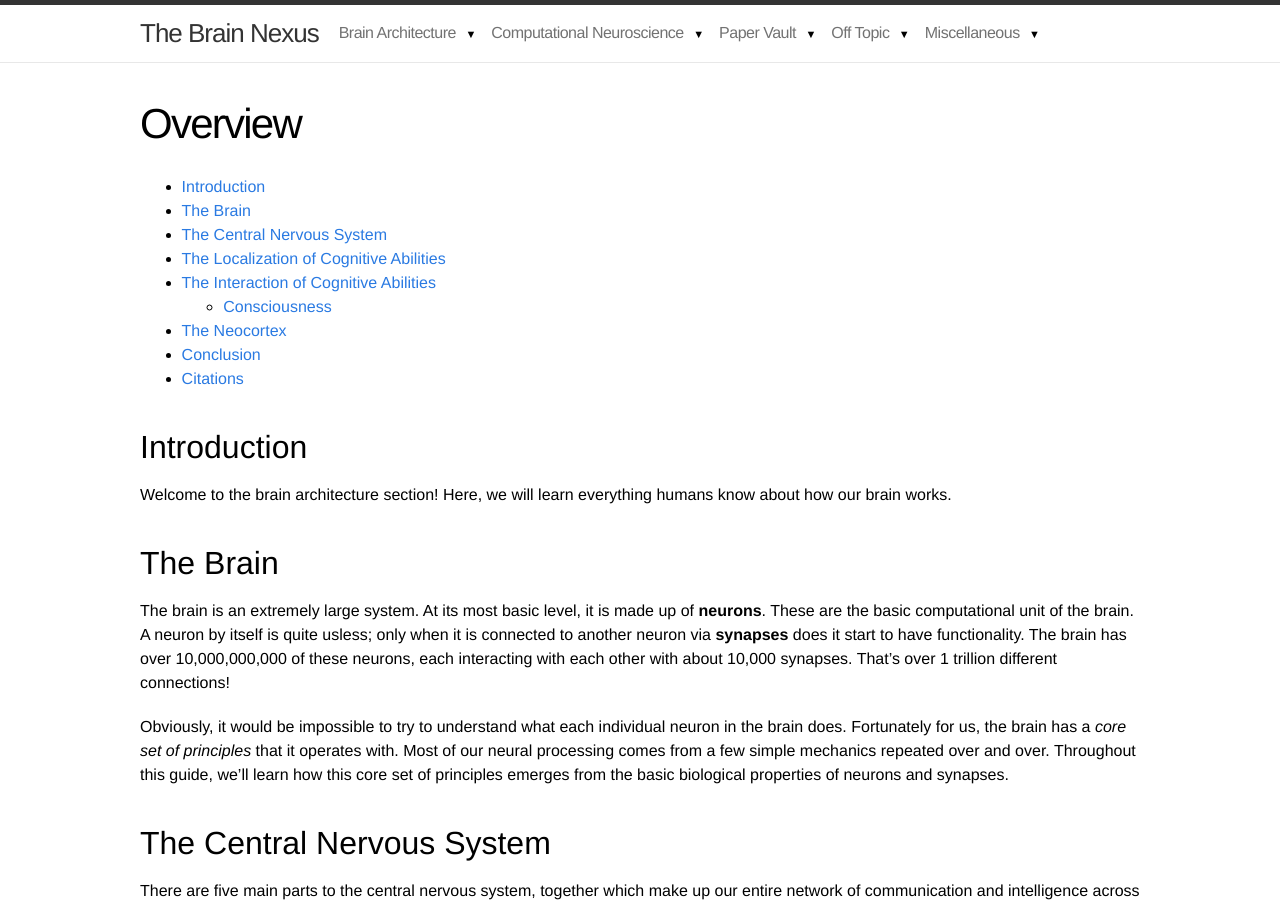
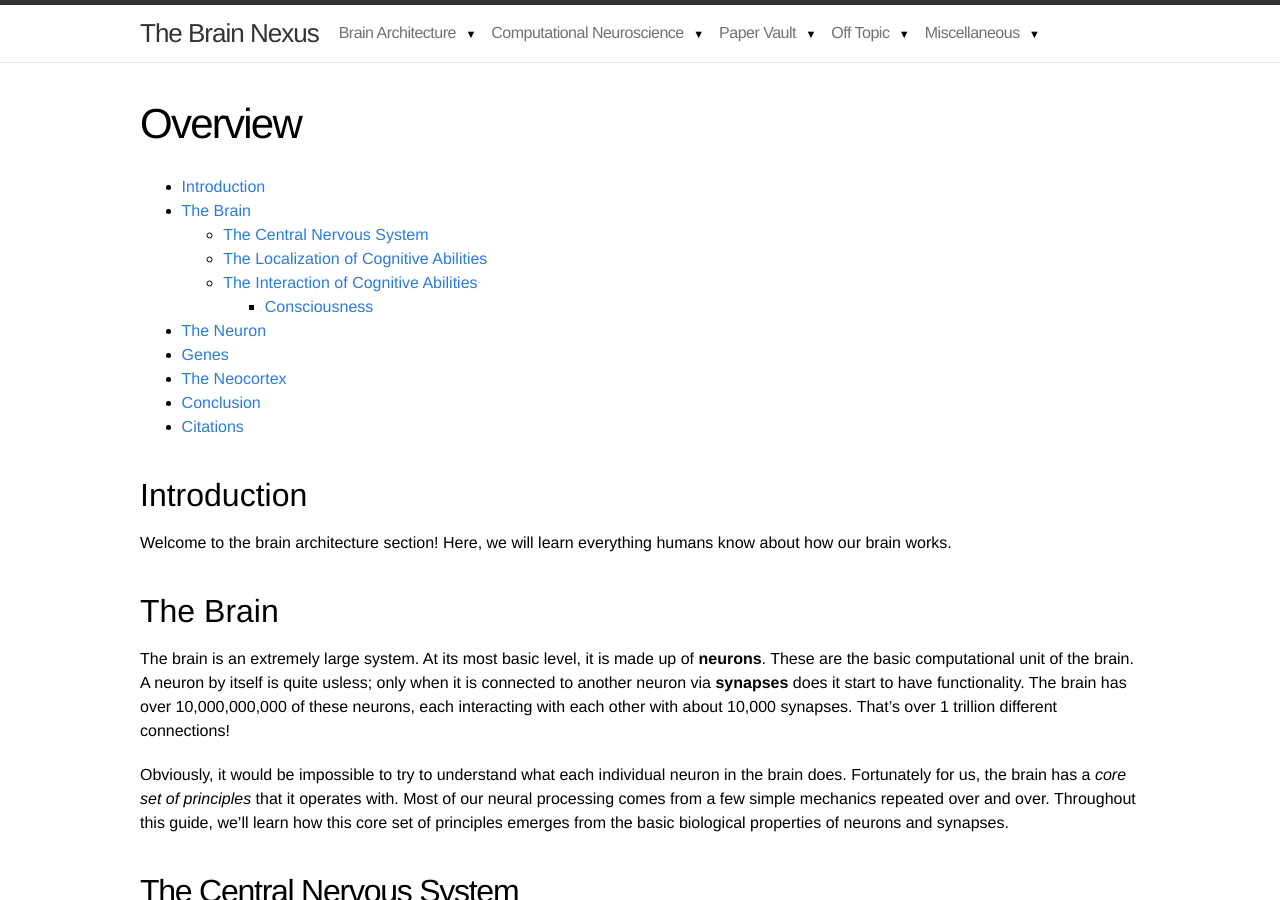
Before and after one commit to mdelsole/brain-nexus, a Jekyll site: the page built from brain-architecture/overview/index.markdown, in a window 1280 px wide and 900 px high. Built offline with Jekyll 4.4.1, drawn with Linux system fonts in a browser that asks for light colours.

Commit message:
Update index.markdown

```diff
--- a/brain-architecture/overview/index.markdown
+++ b/brain-architecture/overview/index.markdown
@@ -23,7 +23,7 @@ The brain is an extremely large system. At its most basic level, it is made up o
 
 Obviously, it would be impossible to try to understand what each individual neuron in the brain does. Fortunately for us, the brain has a *core set of principles* that it operates with. Most of our neural processing comes from a few simple mechanics repeated over and over. Throughout this guide, we'll learn how this core set of principles emerges from the basic biological properties of neurons and synapses.
 
-# The Central Nervous System
+## The Central Nervous System
 
 There are five main parts to the central nervous system, together which make up our entire network of communication and intelligence across our body.
 
@@ -49,7 +49,7 @@ The buried parts of the cerebrum are very important. The *basal ganglia* regulat
 
 These five parts of the nervous system, the spinal cord, brain stem, cerebellum, diencephalon, and cerebrum, together are responsible for everything humans have been able to accomplish. We would be nothing without their abilities. Throughout the rest of this guide, we will explore the function and mechanisms of each part.
 
-# The Localization of Cognitive Abilities
+## The Localization of Cognitive Abilities
 
 Through the use of brain imagery, it is now clear that cognitive abilities arise from specific regions in the brain. These regions are the same in nearly everyone; damage to the same brain areas consistently causes the same deficits in cognitive abilities across many different people.
 
@@ -67,7 +67,7 @@ Despite the fact neuroscientists have been able to provide a plethora of evidenc
 
 Many flat-out believe that emotions are governed on a different plane of existence and can't be explained be science (especially that super powerful one called *love*). Even of those who concede emotions are produced by our brain, many believe they are an expression of whole-brain activity. The evidence, however, is on the contrary. They might not be mapped as precisely as our sensory or motor systems, but distinct emotions *can* be elicited by stimulating specific parts of the brain.
 
-# The Interaction of Cognitive Abilities
+## The Interaction of Cognitive Abilities
 
 It's important to note that hardly any function in the brain is entirely localized to one specific place. Most areas have a specialization, but the real power of the brain lies in the communcation between different areas. As a result, many functions arise from the **interaction** and **integration** of signals from multiple areas.
 
@@ -77,7 +77,7 @@ Consider the concept of a cat. When you think of a cat, everything you know abou
 
 One region of your brain stores the information about the physical features that trigger your visual recognition of cats. The sound that cats make is stored separately, and what that sound might mean (they're hungry or they want attention) is stored elsewhere. It's not a single cell that represents what a cat is; it's a large **gestalt** containing every piece of information about cats.
 
-## Consciousness
+### Consciousness
 
 Perhaps the best example is the organization of your sense of self; the self-aware being that is thought of when you say "I". This coherence is achieved through the connection of independent circuits in our two hemishperes, each with its own sense of awareness.
 
@@ -85,6 +85,9 @@ The discovery was made when studying patients whose **corpus callosum** (the maj
 
 A great example is of one patient who was reading his favorite book in his left hand. The left hand is controlled by the right hemisphere, which cannot read (logical processing is done by the left hemisphere). The right hemisphere found just looking at the book to be boring, and commanded the left hand to put the book away. Each hemisphere has a mind of its own.
 
+# The Neuron
+
+# Genes
 
 # The Neocortex
 
```
